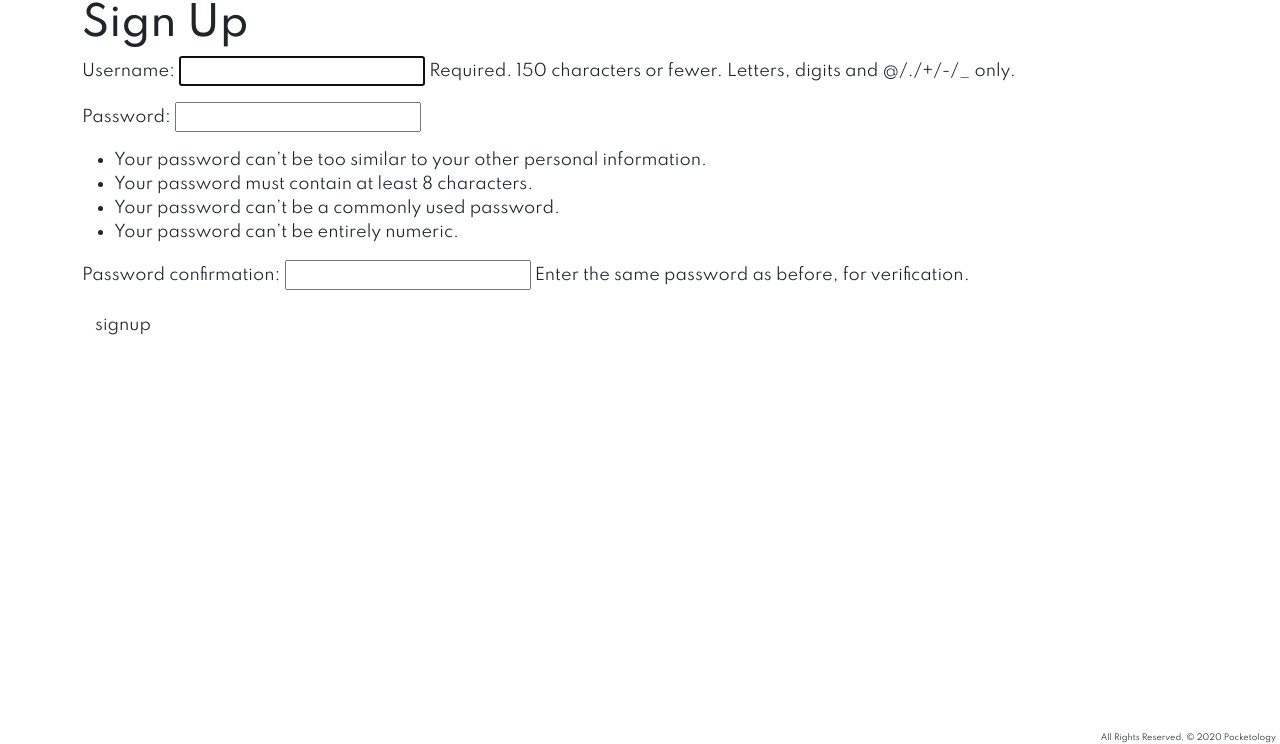
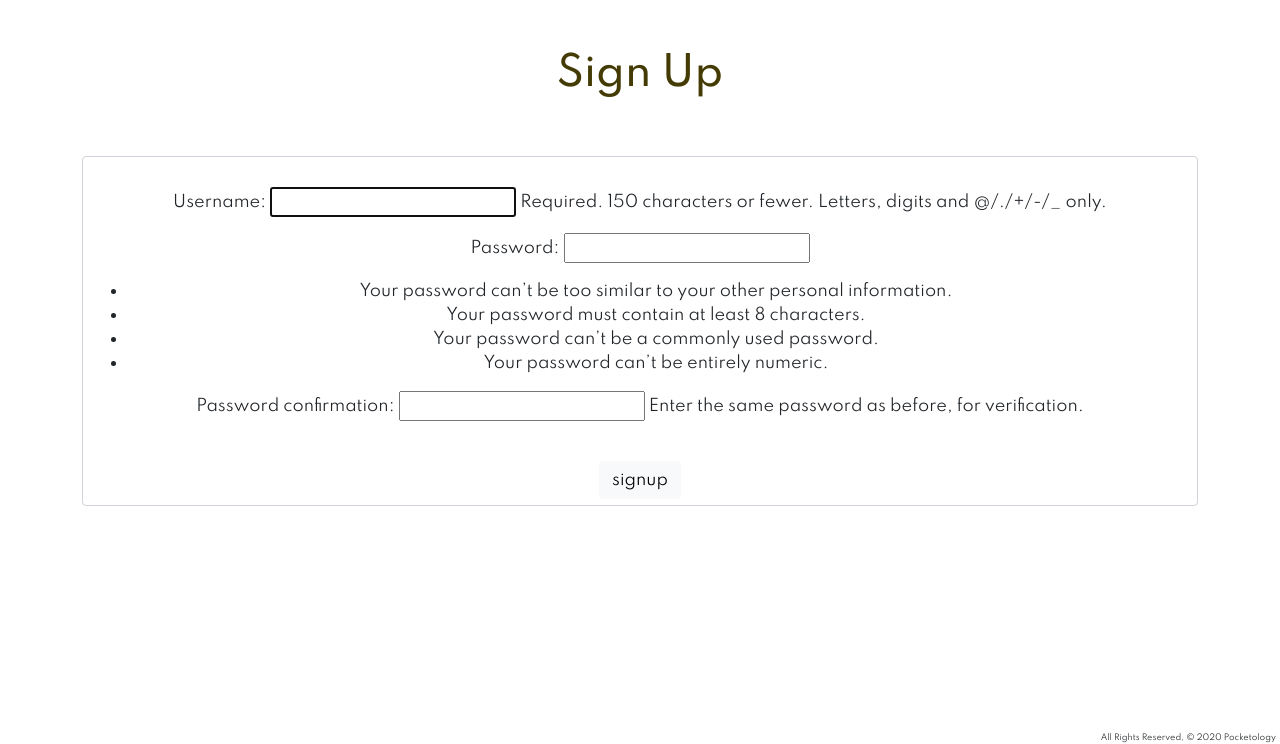
Before and after one commit to erikacolette29/Pocketology, a Django app: page /accounts/signup/ in a window 1280 px wide. Shown: the part 56-800 px from the top of the page. Run offline with Django 3.2, Linux system fonts and the light colour scheme; some web fonts are replaced.

Commit message:
edits style login and signup

```diff
--- a/main_app/static/css/style.css
+++ b/main_app/static/css/style.css
@@ -14,10 +14,6 @@ body {
     padding-top: 0;
     text-align: right;
     font-size: .5rem;
-
-  }
-
-form{
 
   }
 
@@ -43,6 +39,9 @@ img{
 }
 
 
+
+/* login page */
+
 /* HOME PAGE */
 .home-title-container{
 display: flex;
@@ -53,15 +52,12 @@ flex-flow: row wrap;
 height: 100vh;
 /* background-color: rgb(0, 0, 0); */
 
-
 }
 
 .home-title{
   color:rgb(123, 165, 107);
   font-size: 5rem;
   font-weight: 500;
-
-
 }
 
 .home-subheading{
@@ -94,10 +90,8 @@ height: 100vh;
 .details-main-container{
   display: flex;
 flex-flow: row nowrap;
-
 /* background-color: purple; */
 }
-
 
 
 .detail-photo-container{
@@ -180,17 +174,4 @@ flex-flow: row nowrap;
   /* background-color: blue; */
   border: none;
   text-align: center;
-
 }
-
-
-table{
-  display: flex;
-  justify-content: center;
-  align-items: center;
-  font-family: 'Spartan', sans-serif;
-  flex-flow: column;
-}
-table > th{
-
-}
--- a/main_app/templates/registration/signup.html
+++ b/main_app/templates/registration/signup.html
@@ -1,14 +1,16 @@
 {% extends 'base.html' %}
 {% block content %}
-
+<div class="page-title-contianer">
 <h1>Sign Up</h1>
+</div>
 
 {% if error_message %}<p class="red-text">{{ error_message }}</p>{% endif %}
 
-<form method="post" action="{% url 'signup' %}">
+<div class="add-edit-page-container">
+<form class="form-control" method="post" action="{% url 'signup' %}"><br>
   {% csrf_token %}
-  {{ form.as_p }}
-  <input type="submit" class="btn" value="signup">
+  {{ form.as_p }}<br>
+  <input type="submit" class="btn btn-light" value="signup">
 </form>
-
+</div>
 {% endblock %}
--- a/main_app/views.py
+++ b/main_app/views.py
@@ -38,8 +38,6 @@ def add_rating(request, toxic_id):
   form = RatingForm(request.POST)
   # validate the form
   if form.is_valid():
-    # don't save the form to the db until it
-    # has the cat_id assigned
     new_rating = form.save(commit=False)
     new_rating.toxic_id = toxic_id
     new_rating.save()
```
Also changed, not shown: main_app/templates/registration/login.html (+8 -4 lines).
